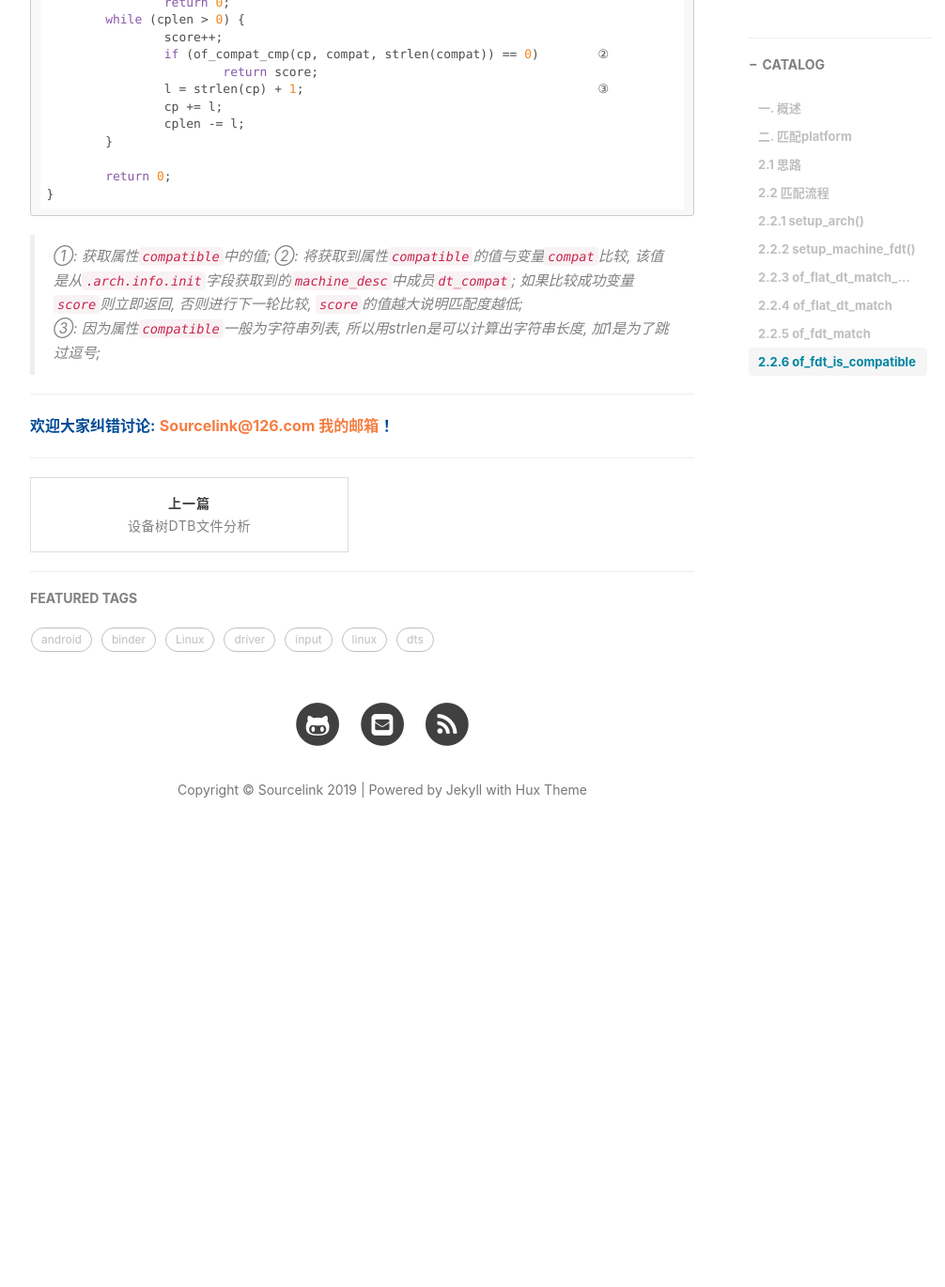
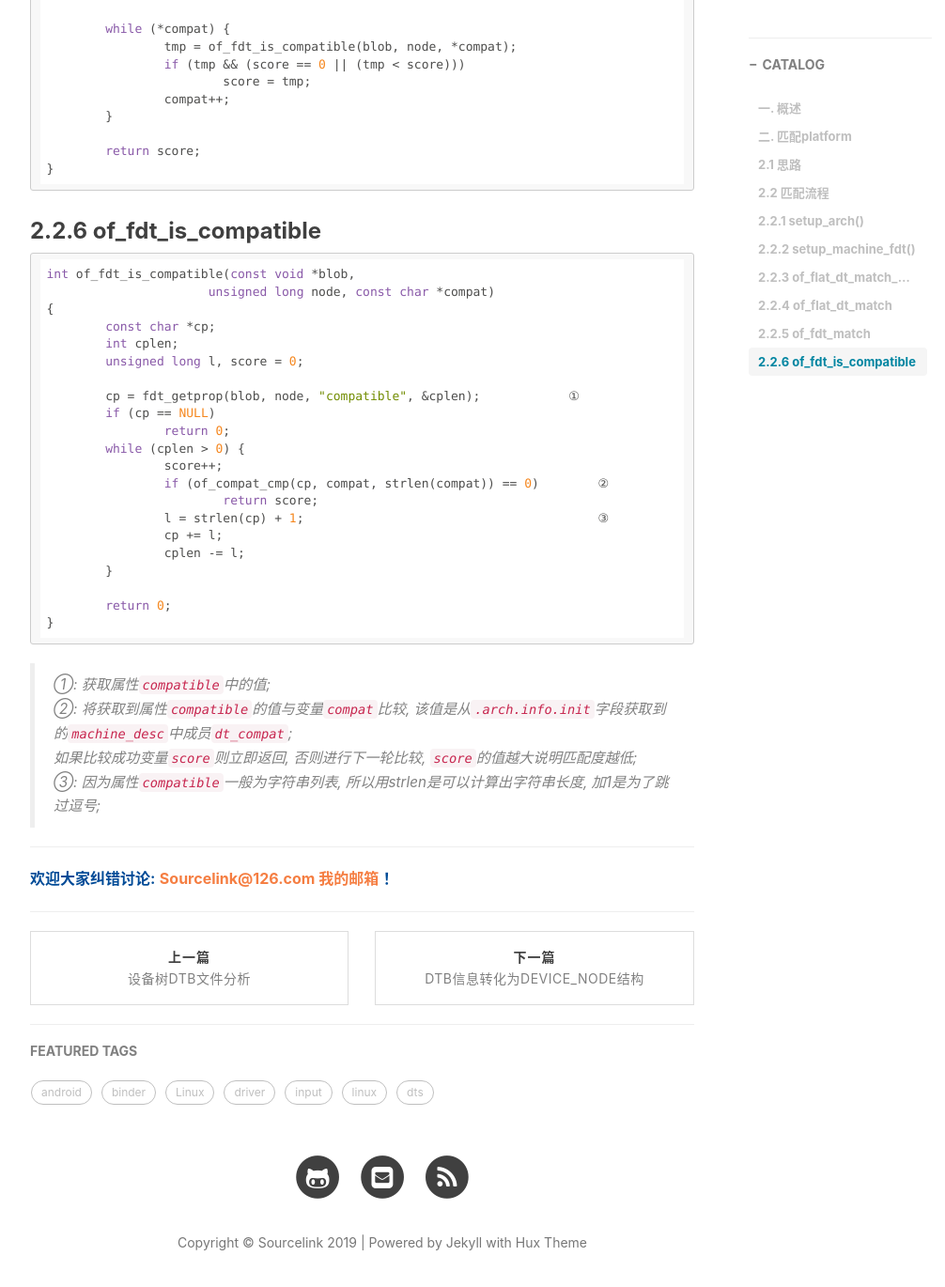
Before and after one commit to SourceLink/Sourcelink.github.io, a Jekyll site: the page built from _posts/2019-09-03-dts-platform-borad.md, in a window 1280 px wide and 1400 px high, scrolled down 5250 px. Shown: the top 1370 px of the window at 94% size, without its empty margins (233-1239 px from the left). Built offline with Jekyll 4.4.1, drawn with Linux system fonts in a browser that asks for light colours; comment, search, counter and statistics services are not loaded; before the commit the page ends 6167 px from its top, so only the background shows below that; some of the changed lines change nothing that is shown.

Commit message:
添加新笔记并修改dts平台屏匹配调用图

````diff
--- a/_posts/2019-09-03-dts-platform-borad.md
+++ b/_posts/2019-09-03-dts-platform-borad.md
@@ -91,6 +91,9 @@
                     of_fdt_match();
                         of_fdt_is_compatible();
 ```
+
+![](/images/dts/dts_platform_math.png)
+
 
 ### 2.2.1 setup_arch()
 
--- /dev/null
+++ b/_posts/2019-09-03-dts-unflatten_device_tree.md
@@ -0,0 +1,422 @@
+---
+layout: post
+title:  "dtb信息转化为device_node结构"
+date:   2019-09-10
+catalog:  true
+author: Sourcelink
+tags:
+    - dts
+    - unflatten_device_tree
+
+---
+
+
+
+# 一. 概述
+
+> 宿主机: ubuntu16.04
+> 开发板: tq-imx6ul
+> 内核版本: linux-4.1.15
+
+内核在启动的时候会读取dtb文件, 将dtb中的信息提取出来转换成对应的`device_node`, 接下来分析了下`device_node`等数据结构含义和实现过程;
+
+
+# 二. 结构体分析
+
+## 2.1 struct device_node
+
+Device Tree中的每一个node节点经过kernel处理都会生成一个struct device_node的结构体, struct device_node最终一般会被挂接到具体的struct device结构体。struct device_node结构体描述如下:
+
+```
+struct device_node {
+	const char *name;             /* name属性的值, 没有为<NULL> */
+	const char *type;             /* device_type属性的值，没有为<NULL> */
+	phandle phandle;              /* 可用于其他节点引用的标记 */
+	const char *full_name;        /* 节点名称 */
+	struct fwnode_handle fwnode;
+
+	struct	property *properties; /*  指向该设备节点下的第一个属性，其他属性与该属性链表相接 */
+	struct	property *deadprops;  /* removed properties */
+	struct	device_node *parent;  /* 设备的父节点 */
+	struct	device_node *child;   /* 设备子节点 */
+	struct	device_node *sibling; /* 设备兄弟节点 */
+	struct	kobject kobj;
+	unsigned long _flags;
+	void	*data;
+};
+```
+
+
+
+## 2.2 struct property
+
+kernel会根据Device Tree中所有的属性解析出数据填充`struct property`结构体。struct property结构体描述如下:
+
+```
+struct property {
+	char	*name;                    /* property full name */
+	int	length;                   /* property value length */
+	void	*value;                   /* property value */
+	struct property *next;        /* next property under the same node */
+	unsigned long _flags;
+	unsigned int unique_id;
+	struct bin_attribute attr;
+};
+```
+
+kernel根据Device Tree的文件结构信息转换成struct property结构体, 并将同一个node节点下面的所有属性通过property.next指针进行链接, 形成一个单链表。
+
+
+
+# 三. 调用流程分析
+
+
+大致调用流程如下:
+
+![](/images/dts/unflatten_device_tree_call.png)
+
+
+Device Tree的解析首先从unflatten_device_tree()开始，代码列出如下：
+
+## 3.1 unflatten_device_tree
+
+```
+void __init unflatten_device_tree(void)
+{
+	__unflatten_device_tree(initial_boot_params, &of_root,
+				early_init_dt_alloc_memory_arch);
+
+	/* Get pointer to "/chosen" and "/aliases" nodes for use everywhere */
+	of_alias_scan(early_init_dt_alloc_memory_arch);
+}
+```
+
+参数`initial_boot_params`为dtb文件的起始地址, `of_root`用于保存device_node的根节点, 以后可以通过该变量找到所有的设备节点, `early_init_dt_alloc_memory_arch`该参数为回调函数用于分配内存给设备节点使用;
+
+
+## 3.2 __unflatten_device_tree
+
+```
+static void __unflatten_device_tree(void *blob,
+			     struct device_node **mynodes,
+			     void * (*dt_alloc)(u64 size, u64 align))
+{
+	unsigned long size;
+	int start;
+	void *mem;
+
+	pr_debug(" -> unflatten_device_tree()\n");
+
+	if (!blob) {
+		pr_debug("No device tree pointer\n");
+		return;
+	}
+
+	if (fdt_check_header(blob)) {
+		pr_err("Invalid device tree blob header\n");
+		return;
+	}
+
+	/* First pass, scan for size */
+	start = 0;
+	size = (unsigned long)unflatten_dt_node(blob, NULL, &start, NULL, NULL, 0, true);        ①
+	size = ALIGN(size, 4);
+
+	pr_debug("  size is %lx, allocating...\n", size);
+
+	/* Allocate memory for the expanded device tree */
+	mem = dt_alloc(size + 4, __alignof__(struct device_node));                               ②
+	memset(mem, 0, size);
+
+	*(__be32 *)(mem + size) = cpu_to_be32(0xdeadbeef);
+
+	pr_debug("  unflattening %p...\n", mem);
+
+	/* Second pass, do actual unflattening */
+	start = 0;
+	unflatten_dt_node(blob, mem, &start, NULL, mynodes, 0, false);                           ③
+	if (be32_to_cpup(mem + size) != 0xdeadbeef)
+		pr_warning("End of tree marker overwritten: %08x\n",
+			   be32_to_cpup(mem + size));
+
+	pr_debug(" <- unflatten_device_tree()\n");
+}
+```
+
+> ①: 用于计算Device Tree转换成struct device_node和struct property结构体需要分配的内存大小;
+> ②:  调用回调函数根据unflatten_dt_node()计算出的size分配内存;
+> ③:  填充每一个struct device_node和struct property结构体;
+
+注意: 这个函数中调用了两次`unflatten_dt_node()`, 但是两次调用的含义是不同的;
+
+## 3.3 unflatten_dt_node
+
+```
+static void * unflatten_dt_node(void *blob,
+				void *mem,
+				int *poffset,
+				struct device_node *dad,
+				struct device_node **nodepp,
+				unsigned long fpsize,
+				bool dryrun)
+{
+	const __be32 *p;
+	struct device_node *np;
+	struct property *pp, **prev_pp = NULL;
+	const char *pathp;
+	unsigned int l, allocl;
+	static int depth = 0;
+	int old_depth;
+	int offset;
+	int has_name = 0;
+	int new_format = 0;
+
+	pathp = fdt_get_name(blob, *poffset, &l);                                ①
+	if (!pathp)
+		return mem;
+
+	allocl = ++l;
+
+	if ((*pathp) != '/') {                                                   ②
+		new_format = 1;
+		if (fpsize == 0) {
+
+			fpsize = 1;
+			allocl = 2;
+			l = 1;
+			pathp = "";
+		} else {
+			/* account for '/' and path size minus terminal 0
+			 * already in 'l'
+			 */
+			fpsize += l;
+			allocl = fpsize;
+		}
+	}
+
+	np = unflatten_dt_alloc(&mem, sizeof(struct device_node) + allocl,        ③
+				__alignof__(struct device_node));
+	if (!dryrun) {
+		char *fn;
+		of_node_init(np);
+		np->full_name = fn = ((char *)np) + sizeof(*np);                      ④
+		if (new_format) {
+			/* rebuild full path for new format */
+			if (dad && dad->parent) {
+				strcpy(fn, dad->full_name);
+				fn += strlen(fn);
+			}
+			*(fn++) = '/';
+		}
+		memcpy(fn, pathp, l);                                                 ④
+
+		prev_pp = &np->properties;                                            ⑤
+		if (dad != NULL) {
+			np->parent = dad;
+			np->sibling = dad->child;
+			dad->child = np;
+		}
+	}
+	/* process properties */
+	for (offset = fdt_first_property_offset(blob, *poffset);                  ⑥
+	     (offset >= 0);
+	     (offset = fdt_next_property_offset(blob, offset))) {
+		const char *pname;
+		u32 sz;
+
+		if (!(p = fdt_getprop_by_offset(blob, offset, &pname, &sz))) {
+			offset = -FDT_ERR_INTERNAL;
+			break;
+		}
+
+		if (pname == NULL) {
+			pr_info("Can't find property name in list !\n");
+			break;
+		}
+		if (strcmp(pname, "name") == 0)
+			has_name = 1;
+		pp = unflatten_dt_alloc(&mem, sizeof(struct property),
+					__alignof__(struct property));
+		if (!dryrun) {
+			if ((strcmp(pname, "phandle") == 0) ||                           ⑦
+			    (strcmp(pname, "linux,phandle") == 0)) {
+				if (np->phandle == 0)
+					np->phandle = be32_to_cpup(p);
+			}
+			if (strcmp(pname, "ibm,phandle") == 0)
+				np->phandle = be32_to_cpup(p);
+			pp->name = (char *)pname;
+			pp->length = sz;
+			pp->value = (__be32 *)p;
+			*prev_pp = pp;
+			prev_pp = &pp->next;
+		}
+	}
+
+	if (!has_name) {                                                         ⑧
+		const char *p1 = pathp, *ps = pathp, *pa = NULL;
+		int sz;
+
+		while (*p1) {
+			if ((*p1) == '@')
+				pa = p1;
+			if ((*p1) == '/')
+				ps = p1 + 1;
+			p1++;
+		}
+		if (pa < ps)
+			pa = p1;
+		sz = (pa - ps) + 1;
+		pp = unflatten_dt_alloc(&mem, sizeof(struct property) + sz,
+					__alignof__(struct property));
+		if (!dryrun) {
+			pp->name = "name";
+			pp->length = sz;
+			pp->value = pp + 1;
+			*prev_pp = pp;
+			prev_pp = &pp->next;
+			memcpy(pp->value, ps, sz - 1);
+			((char *)pp->value)[sz - 1] = 0;
+			pr_debug("fixed up name for %s -> %s\n", pathp,
+				(char *)pp->value);
+		}
+	}
+	if (!dryrun) {
+		*prev_pp = NULL;
+		np->name = of_get_property(np, "name", NULL);
+		np->type = of_get_property(np, "device_type", NULL);
+
+		if (!np->name)
+			np->name = "<NULL>";
+		if (!np->type)
+			np->type = "<NULL>";
+	}
+
+	old_depth = depth;
+	*poffset = fdt_next_node(blob, *poffset, &depth);                         ⑨
+	if (depth < 0)
+		depth = 0;
+	while (*poffset > 0 && depth > old_depth)
+		mem = unflatten_dt_node(blob, mem, poffset, np, NULL,                 ⑩
+					fpsize, dryrun);
+
+	if (*poffset < 0 && *poffset != -FDT_ERR_NOTFOUND)
+		pr_err("unflatten: error %d processing FDT\n", *poffset);
+
+	if (!dryrun && np->child) {
+		struct device_node *child = np->child;
+		np->child = NULL;
+		while (child) {
+			struct device_node *next = child->sibling;
+			child->sibling = np->child;
+			np->child = child;
+			child = next;
+		}
+	}
+
+	if (nodepp)
+		*nodepp = np;
+
+	return mem;
+}
+```
+
+
+> ①: 调用fdt_get_name()获取该节点名称, 该函数实现比较节点, 读者可以根据前面的设备树dtb文件分析笔记结合分析下;
+> ②: 特殊处理根节点将要分配的内存大小;
+> ③: 从mem中为该设备节点分配内存, size为sizeof(struct device_node) + allocl, allocl为节点名字长度;
+> ④: 成员full_name和变量 fn都指向该设备节点data成员, 接着将节点名字赋值给fn变量, 即如下图所示:
+
+![](/images/dts/dts_device_node.png)
+
+做法猜想: 因为分配内存时, 成员是个full_name是个指针占四个字节, 但是节点名字长度不是固定的, 所以先计算了分配所有设备节点需要内存大小, 但是成员的地址已经固定, 所以只能将节点名字(字符串)放在这段内存的最后;
+
+以上只是个人猜想, 如果把成员full_name直接放最后不就没那么多事了吗?
+
+> ⑤: 记录下属性指针, 并将设备几点挂载到对应的父节点和兄弟节点;
+> ⑥: 处理该设备节点下的所有属性;
+> ⑦: 判断是否有无phandle属性, 有则保存下来;
+> ⑧: 如果该节点下没有name属性, 则为其添加一个name属性, 对应的值为设备节点名; 有两种情况:
+
+- example1:
+
+```
+pmu {
+	compatible = "arm,cortex-a7-pmu";
+	interrupts = <0x0 0x5e 0x4>;
+	status = "disabled";
+};
+```
+
+则添加一个name属性为: `name = pmu;`
+
+- example2:
+
+```
+dma-apbh@01804000 {
+			compatible = "fsl,imx6ul-dma-apbh", "fsl,imx28-dma-apbh";
+			reg = <0x1804000 0x2000>;
+			interrupts = <0x0 0xd 0x4 0x0 0xd 0x4 0x0 0xd 0x4 0x0 0xd 0x4>;
+			interrupt-names = "gpmi0", "gpmi1", "gpmi2", "gpmi3";
+			#dma-cells = <0x1>;
+			dma-channels = <0x4>;
+			clocks = <0x1 0x80>;
+			linux,phandle = <0x6>;
+			phandle = <0x6>;
+};
+```
+
+则添加一个name属性为: `name = dma-apbh;`
+
+
+> ⑨: 获取下一个节点指针;
+> ⑩: 递归剩下的所有节点, 无论是该设备节点下的还是兄弟节点;
+
+
+# 四. 参考图
+
+## 4.1 参考dts
+
+```
+/dts-v1/;
+
+/memreserve/ 0x9ff00000 0x100000;
+
+/ {
+	#address-cells = <0x1>;
+	#size-cells = <0x1>;
+	model = "Freescale i.MX6 UltraLite 14x14 EVK Board";
+	compatible = "fsl,imx6ul-14x14-evk", "fsl,imx6ul";
+
+
+	chosen {
+	 bootargs = "noinitrd root=/dev/mtdblock4 rw init=/linuxrc console=ttySAC0,115200";
+	};
+
+	memory {
+		device_type = "memory";
+		reg = <0x80000000 0x20000000>;
+	};
+
+	leds {
+		compatible = "gpio-leds";
+		pinctrl-names = "default";
+		pinctrl-0 = <0x3f>;
+
+		led1 {
+			label = "LED1";
+			gpios = <0x3b 0x7 0x1>;
+		};
+
+		led2 {
+			label = "LED2";
+			gpios = <0x3b 0x2 0x1>;
+		};
+	};
+};
+```
+
+
+## 4.2 对应的设备节点图
+
+![](/images/dts/dts_devices_node_struct.png)
````
Also changed, not shown: images/dts/dts_device_node.png (added), images/dts/dts_devices_node_struct.png (added), images/dts/dts_platform_math.png (added), images/dts/unflatten_device_tree_call.png (added).
